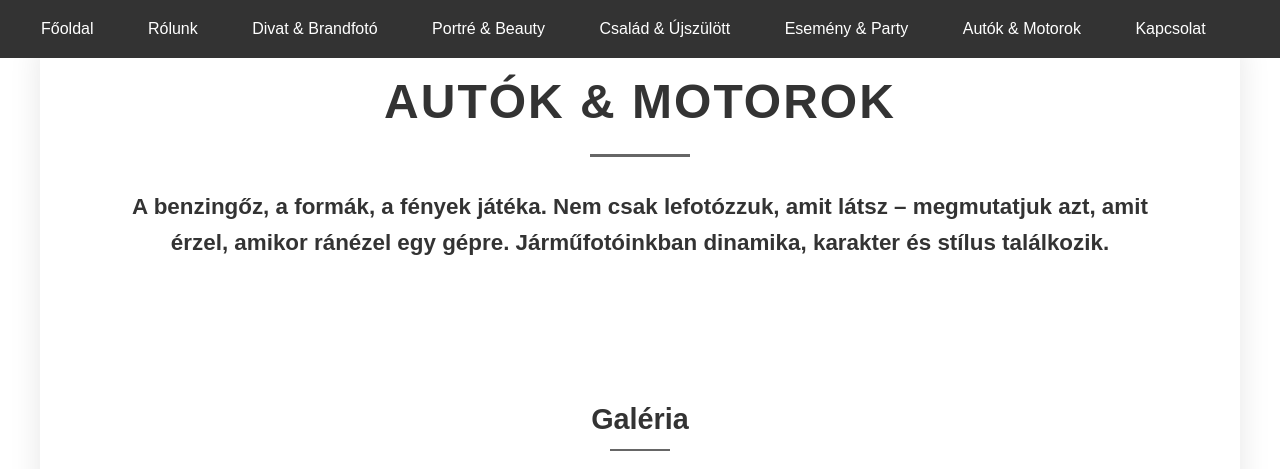
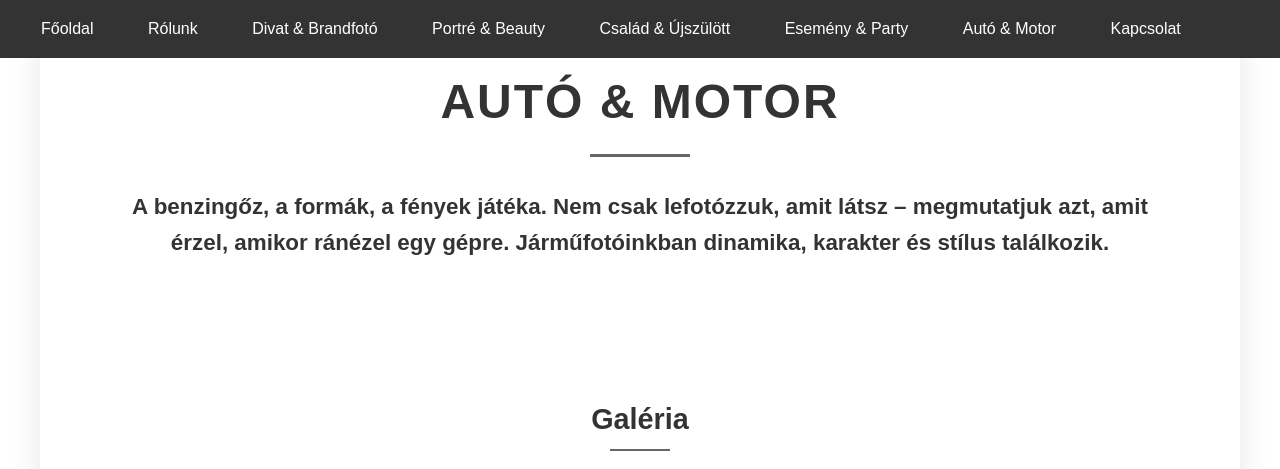
Before and after one commit to Atobi97/boho-vision, a plain HTML site: page auto.html in a window 1280 px wide. Shown: the top 469 px of the page. Drawn offline with Linux system fonts and the light colour scheme.

Commit message:
Update Autó & Motor title for consistency

```diff
--- a/auto.html
+++ b/auto.html
@@ -3,7 +3,7 @@
 <head>
     <meta charset="UTF-8">
     <meta name="viewport" content="width=device-width, initial-scale=1.0">
-    <title>Autók & Motorok - BoHo Vision</title>
+    <title>Autó & Motor - BoHo Vision</title>
     <style>
         :root {
             --primary-color: #333;
@@ -486,13 +486,13 @@
         <a href="portre.html">Portré & Beauty</a>
         <a href="csalad.html">Család & Újszülött</a>
         <a href="esemeny.html">Esemény & Party</a>
-        <a href="auto.html">Autók & Motorok</a>
+        <a href="auto.html">Autó & Motor</a>
         <a href="kapcsolat.html">Kapcsolat</a>
     </nav>
 
     <main class="content-section">
         <div class="content-container">
-            <h1 class="content-title">Autók & Motorok</h1>
+            <h1 class="content-title">Autó & Motor</h1>
             <div class="content-text">
                 <p>A benzingőz, a formák, a fények játéka. Nem csak lefotózzuk, amit látsz – megmutatjuk azt, amit érzel, amikor ránézel egy gépre. Járműfotóinkban dinamika, karakter és stílus találkozik.</p>
 
```
Also changed, not shown: index.html (+2 -2 lines).
